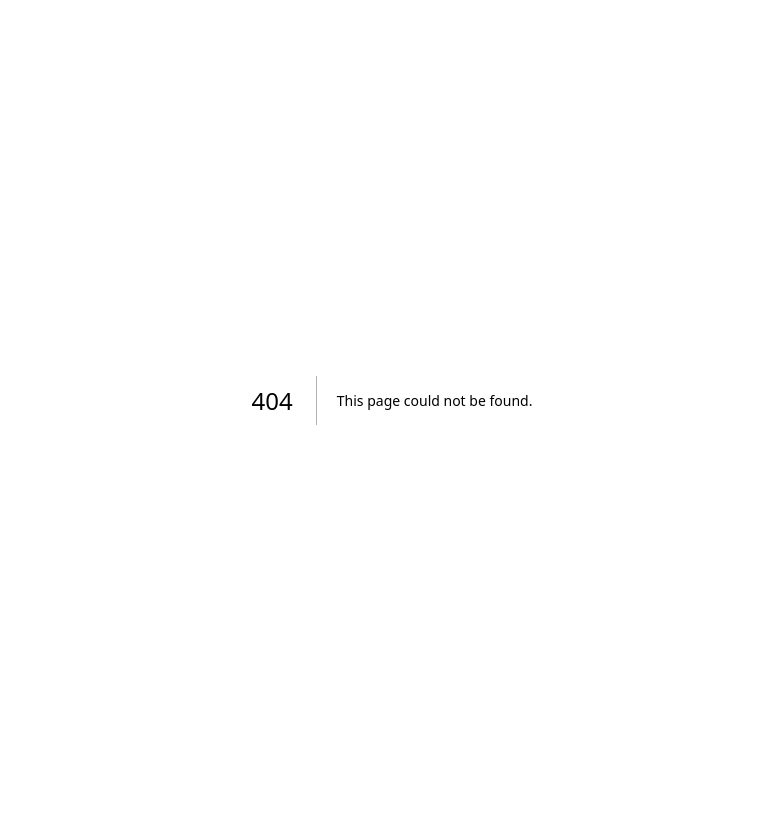
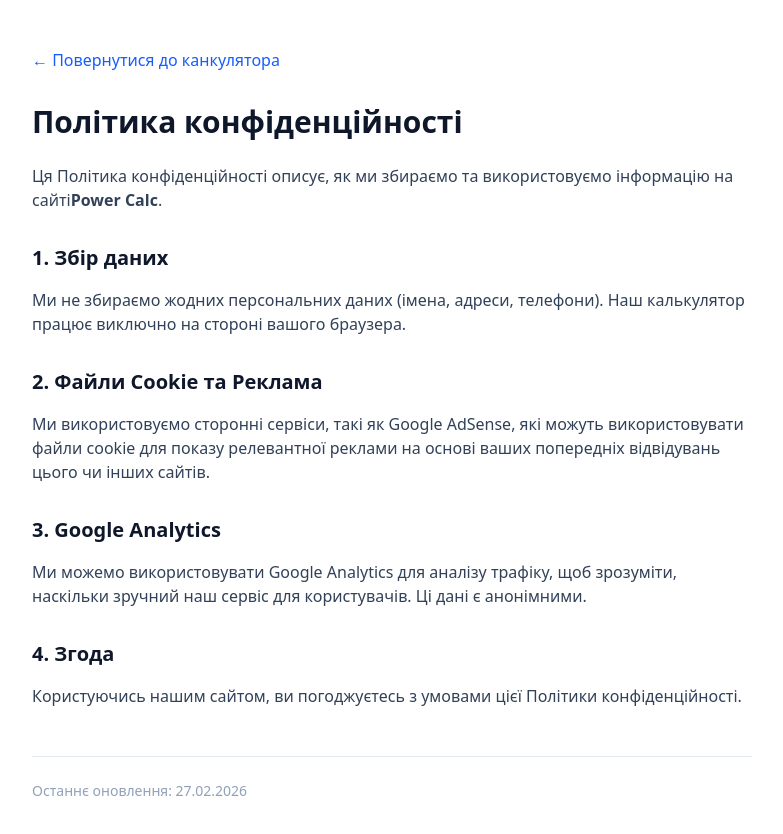
Before and after one commit to Grenky/power-calc, a Next.js app: page /privacy in a window 1280 px wide. Before the commit this address had no page. Shown: the top 834 px of the page, without its empty margins (248-1031 px from the left). Before the commit the page ends 800 px from the top, so only its background shows below. Built offline with nearby package versions, Linux system fonts and the light colour scheme.

Commit message:
add privacy policy and fix imports

```diff
--- a/app/page.tsx
+++ b/app/page.tsx
@@ -4,6 +4,7 @@ import { useEffect, useState } from "react";
 import { Laptop, Wifi, Lightbulb, Snowflake, Tv, Fan, Coffee } from "lucide-react";
 import { ApplianceCard } from "@/components/ApplianceCard";
 import { Slider } from "@/components/ui/slider";
+import Link from "next/link";
 
 
 const APPLIANCES = [
@@ -111,6 +112,11 @@ if(!mounted) return null;
           />
         ))}
       </div>
+      <footer className="max-w-2xl mx-auto py-10 text-center border-t mt-10">
+        <Link href="/privacy" className="text-xs text-muted-foreground hover:text-primary transition-colors">
+          Політика конфіденційності
+        </Link>
+      </footer>
     </main>
   );
 }
--- /dev/null
+++ b/app/privacy/page.tsx
@@ -0,0 +1,32 @@
+import Link from "next/link";
+
+
+export default function PrivacyPolicy() {
+    return(
+        <main className="max-w-3xl mx-auto px-6 py-12 font-sans text-slate-700">
+            <Link href="/" className="text-blue-600 hover:underline mb-8 inline-block">← Повернутися до канкулятора</Link>
+
+            <h1 className="text-3xl font-bold text-slate-900 mb-6">Політика конфіденційності</h1>
+
+            <section className="space-y-4">
+                <p>Ця Політика конфіденційності описує, як ми збираємо та використовуємо інформацію на сайті<strong>Power Calc</strong>.</p>
+
+                <h2 className="text-xl font-semibold text-slate-900 mt-8">1. Збір даних</h2>
+                <p>Ми не збираємо жодних персональних даних (імена, адреси, телефони). Наш калькулятор працює виключно на стороні вашого браузера.</p>
+
+                <h2 className="text-xl font-semibold text-slate-900 mt-8">2. Файли Cookie та Реклама</h2>
+                <p>Ми використовуємо сторонні сервіси, такі як Google AdSense, які можуть використовувати файли cookie для показу релевантної реклами на основі ваших попередніх відвідувань цього чи інших сайтів.</p>
+
+                <h2 className="text-xl font-semibold text-slate-900 mt-8">3. Google Analytics</h2>
+                <p>Ми можемо використовувати Google Analytics для аналізу трафіку, щоб зрозуміти, наскільки зручний наш сервіс для користувачів. Ці дані є анонімними.</p>
+
+                <h2 className="text-xl font-semibold text-slate-900 mt-8">4. Згода</h2>
+                <p>Користуючись нашим сайтом, ви погоджуєтесь з умовами цієї Політики конфіденційності.</p>
+            </section>
+
+            <footer className="mt-12 text-sm text-slate-400 border-t pt-6">
+                Останнє оновлення: {new Date().toLocaleDateString('uk-UA')}
+            </footer>
+        </main>
+    );
+}
```
